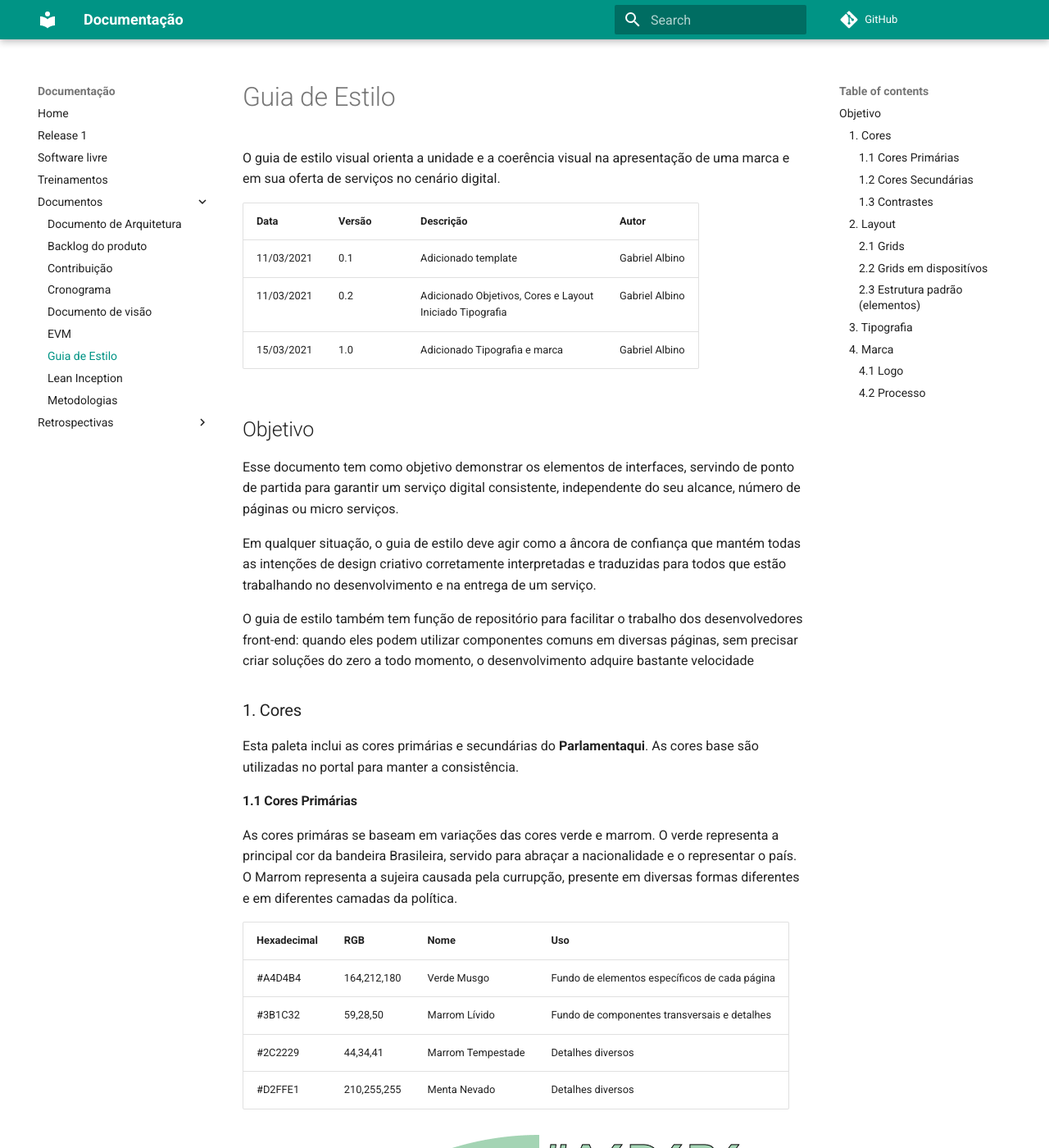
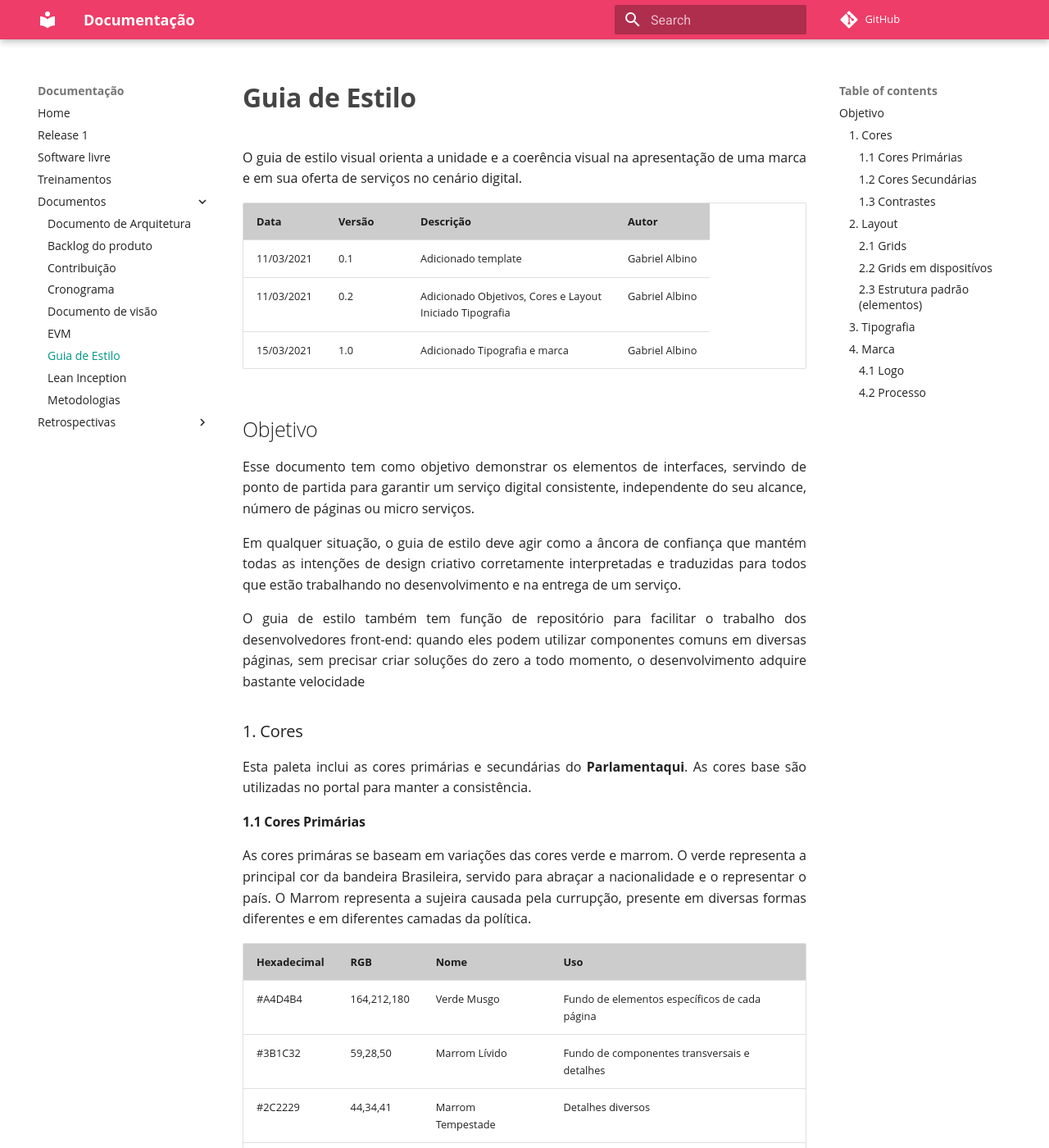
Before and after one commit to parlamentaqui/documentacao, an MkDocs documentation site: the page built from docs/Documentos/guia_estilo.md, in a window 1280 px wide and 1400 px high. Shown: the whole window at 82% size. Built offline with MkDocs 1.6.1 and Material for MkDocs 9.7.7, drawn with Linux system fonts in a browser that asks for light colours; comment, search, counter and statistics services are not loaded.

Commit message:
Adicionando css ao gh-pages do projeto

```diff
--- /dev/null
+++ b/docs/stylesheets/extra.css
@@ -0,0 +1,60 @@
+/* config css para tags html */
+body {
+    font-family:  "Open Sans",sans-serif;
+}
+p {
+    text-align: justify;
+}
+
+th > a:link,
+th > a:visited {
+    color: #fff;
+}
+
+.md-typeset h1 {
+    color: rgba(0, 0, 0, 0.73);
+    font-weight: bold;
+}
+
+thead:first-child {
+    background-color: #ccc;
+}
+
+.md-header {
+    background-color: #ed3d68;
+    color: white;
+}
+
+.md-typeset img {
+    max-height: 500px;
+}
+
+.md-nav__link:active,
+.md-nav__link:hover,
+.md-nav__link--active {
+ color: #1b1b1dcc
+}
+
+.md-header-nav__button.md-logo * {
+    width: 30px;
+    height: 30px;
+}
+.md-typeset a {
+    word-break: normal;
+}
+table tr:hover {
+    background-color: rgba(0,0,0,.035) !important;
+    box-shadow: inset 0 0.05rem 0 #fff;
+}
+
+.dataTables_scrollBody {
+    box-shadow: 0 2px 2px 0 rgba(0, 0, 0, 0.14), 0 1px 5px 0 rgba(0, 0, 0, 0.12), 0 3px 1px -2px rgba(0, 0, 0, 0.2);
+}
+
+.align-center ~ p {
+    text-align: center;
+}
+
+.md-typeset .md-typeset__table {
+    width: 100%;
+}
--- a/mkdocs.yml
+++ b/mkdocs.yml
@@ -14,6 +14,9 @@ theme:
     accent: brown
     language: 'pt'
 
+extra_css:
+  - 'stylesheets/extra.css'
+
 plugins:
   - search
 
```
